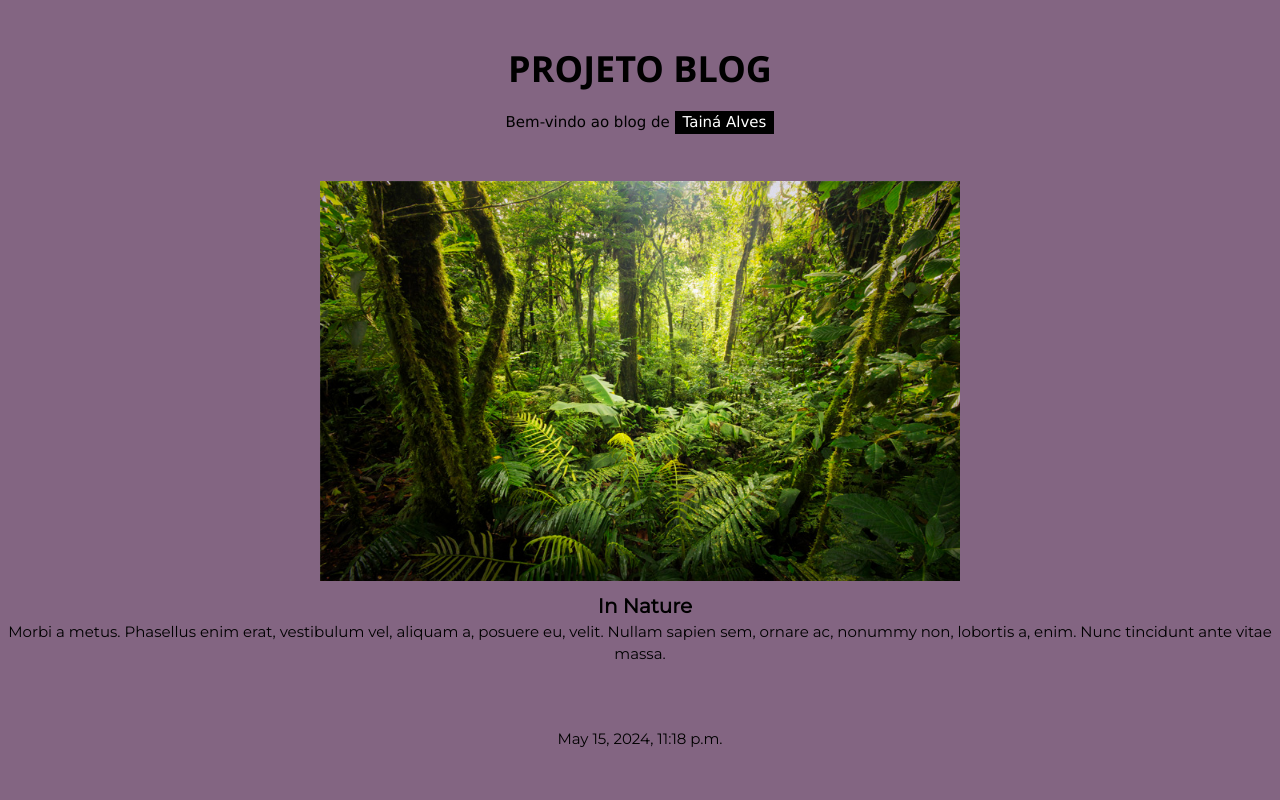
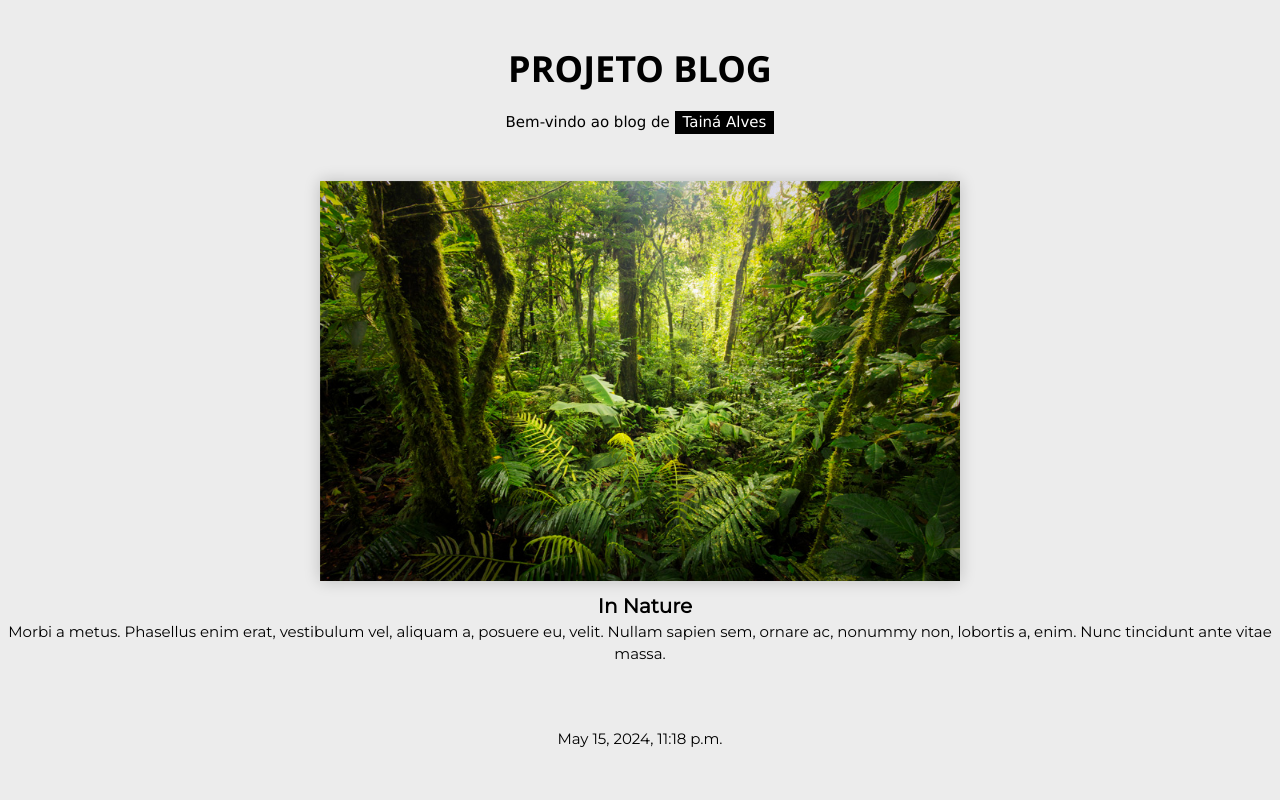
Before and after one commit to mrodriguesoliv/teste, a Django app: page /post/2/ in a window 1280 px wide. Run offline with Django 5.2, Linux system fonts and the light colour scheme; data comes from the database, SQL or seed files in the repository.

Commit message:
18:32 31.05

```diff
--- a/projetoblog/blog/static/blog/css/blog.css
+++ b/projetoblog/blog/static/blog/css/blog.css
@@ -57,7 +57,7 @@
 .pageview{
   width: 100%;
   height: 100%;
-  background-color: rgba(68, 23, 67, 0.664);
+  background-color: rgba(236, 236, 236);
 }
 
 
@@ -68,11 +68,10 @@
 
 /* POST DETAIL CSS */
 
-
 .pagedetail{
   width: 100%;
   height: 100%;
-  background-color: rgba(68, 23, 67, 0.664);
+  background-color: rgb(236, 236, 236);
 }
 
 
@@ -110,4 +109,5 @@
   transform: translateX(50%);
   width: 50%;
   height: 50%;
+  box-shadow: 0 0 15px rgba(0, 0, 0, 0.2); /* Sombra preta suave */
 }
```
